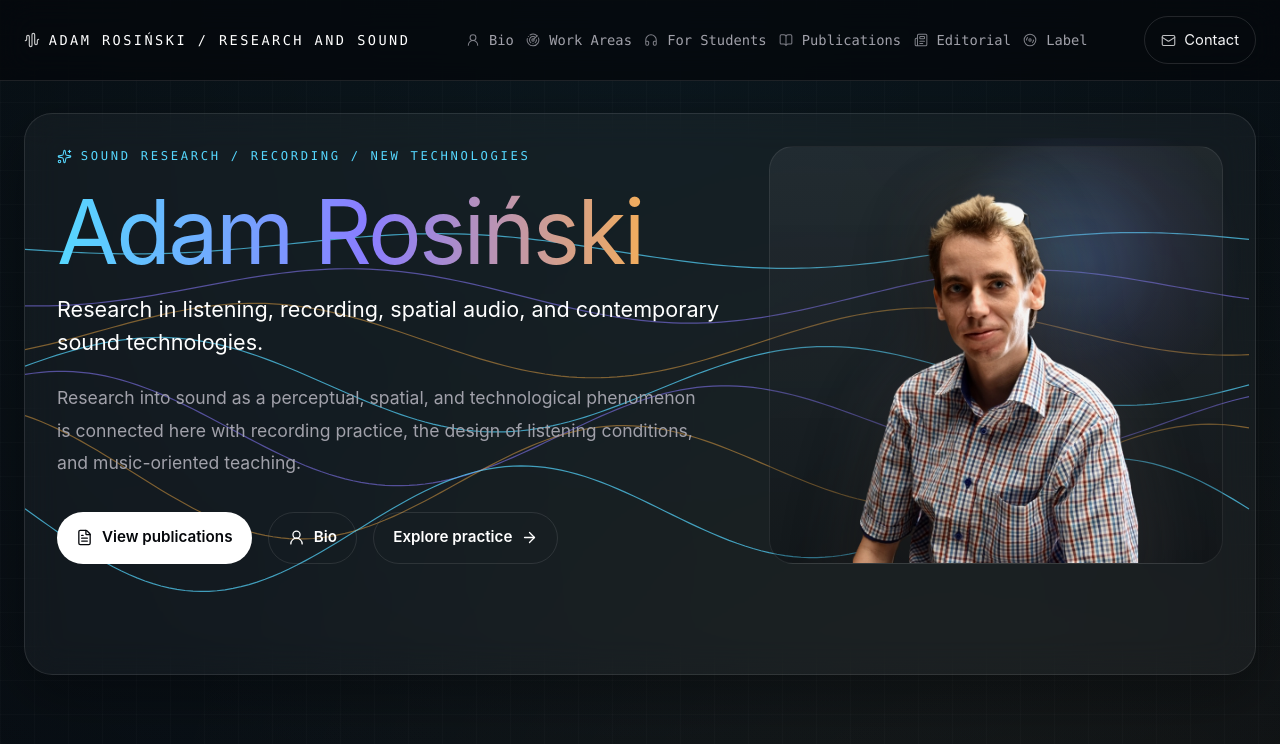
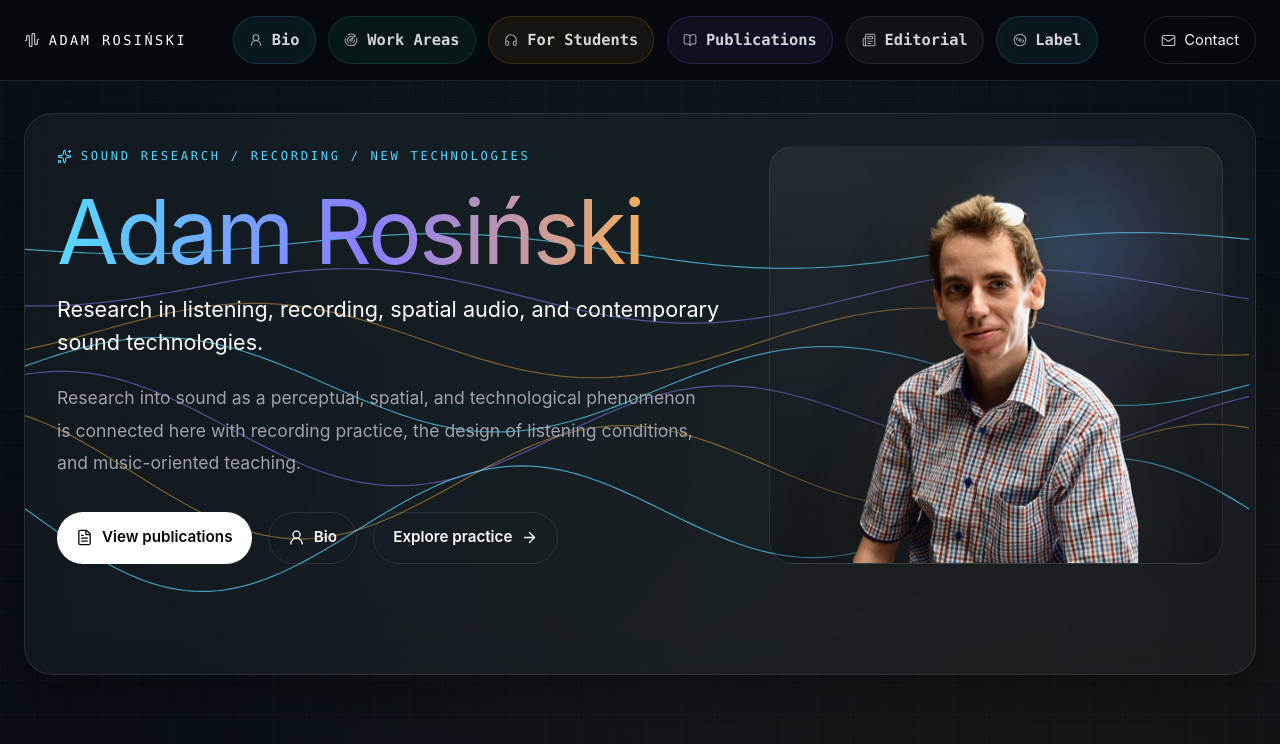
Before and after one commit to grzegorz-samson/adam-rosinski, an Astro site: page / in a window 1280 px wide. Shown: the top 744 px of the page. Built offline with nearby package versions, Linux system fonts and the light colour scheme; Astro itself is replaced by a stand-in of ours.

Commit message:
Refine navbar emphasis and section tinting

```diff
--- a/src/layouts/AltLabLayout.astro
+++ b/src/layouts/AltLabLayout.astro
@@ -32,6 +32,15 @@ const navIcons = {
   "/music-label": Disc3,
   "/contact": Mail,
 };
+
+const navThemes = {
+  "/about": "cyan",
+  "/work-areas": "emerald",
+  "/audio-demonstrator": "amber",
+  "/publications": "violet",
+  "/editorial-roles": "slate",
+  "/music-label": "cyan",
+};
 ---
 
 <BaseLayout title={title} description={description} bodyClass="alt-lab">
@@ -39,7 +48,7 @@ const navIcons = {
     <div class="alt-shell alt-nav-inner">
       <a href={withBase("/")} class="alt-wordmark">
         <AudioWaveform size={16} stroke-width={1.75} aria-hidden="true" />
-        <span>{site.name} / research and sound</span>
+        <span>{site.name}</span>
       </a>
 
       <nav class="alt-nav-links" aria-label="Site navigation">
@@ -47,7 +56,14 @@ const navIcons = {
           const Icon = navIcons[item.href as keyof typeof navIcons];
 
           return (
-            <a href={withBase(item.href)} class:list={["alt-nav-link", isActive(item.href) && "is-active"]}>
+            <a
+              href={withBase(item.href)}
+              class:list={[
+                "alt-nav-link",
+                `alt-nav-link-${navThemes[item.href as keyof typeof navThemes] ?? "slate"}`,
+                isActive(item.href) && "is-active",
+              ]}
+            >
               <Icon size={14} stroke-width={1.75} aria-hidden="true" />
               <span>{item.label}</span>
             </a>
@@ -129,6 +145,7 @@ const navIcons = {
     letter-spacing: 0.18em;
     text-transform: uppercase;
     text-decoration: none;
+    white-space: nowrap;
   }
 
   .alt-nav-links,
@@ -139,14 +156,87 @@ const navIcons = {
   }
 
   .alt-nav-link {
-    color: #a1a1aa;
-    font-size: 0.86rem;
+    color: #d4d4d8;
+    font-size: 0.96rem;
+    font-weight: 700;
+    padding: 0.72rem 0.95rem;
+    border: 1px solid rgba(255, 255, 255, 0.08);
+    border-radius: 999px;
+    background: rgba(255, 255, 255, 0.04);
+    backdrop-filter: blur(10px);
     text-decoration: none;
+    transition:
+      transform 180ms ease,
+      border-color 180ms ease,
+      background 180ms ease,
+      color 180ms ease,
+      box-shadow 180ms ease;
   }
 
   .alt-nav-link:hover,
   .alt-nav-link.is-active {
     color: #fff;
+    transform: translateY(-1px);
+  }
+
+  .alt-nav-link-cyan {
+    background: rgba(86, 216, 255, 0.08);
+    border-color: rgba(86, 216, 255, 0.16);
+  }
+
+  .alt-nav-link-emerald {
+    background: rgba(52, 211, 153, 0.08);
+    border-color: rgba(52, 211, 153, 0.16);
+  }
+
+  .alt-nav-link-amber {
+    background: rgba(255, 179, 71, 0.08);
+    border-color: rgba(255, 179, 71, 0.16);
+  }
+
+  .alt-nav-link-violet {
+    background: rgba(138, 125, 255, 0.08);
+    border-color: rgba(138, 125, 255, 0.18);
+  }
+
+  .alt-nav-link-slate {
+    background: rgba(161, 161, 170, 0.08);
+    border-color: rgba(161, 161, 170, 0.14);
+  }
+
+  .alt-nav-link-cyan:hover,
+  .alt-nav-link-cyan.is-active {
+    border-color: rgba(86, 216, 255, 0.36);
+    background: rgba(86, 216, 255, 0.16);
+    box-shadow: 0 10px 28px rgba(86, 216, 255, 0.12);
+  }
+
+  .alt-nav-link-emerald:hover,
+  .alt-nav-link-emerald.is-active {
+    border-color: rgba(52, 211, 153, 0.36);
+    background: rgba(52, 211, 153, 0.16);
+    box-shadow: 0 10px 28px rgba(52, 211, 153, 0.12);
+  }
+
+  .alt-nav-link-amber:hover,
+  .alt-nav-link-amber.is-active {
+    border-color: rgba(255, 179, 71, 0.36);
+    background: rgba(255, 179, 71, 0.16);
+    box-shadow: 0 10px 28px rgba(255, 179, 71, 0.12);
+  }
+
+  .alt-nav-link-violet:hover,
+  .alt-nav-link-violet.is-active {
+    border-color: rgba(138, 125, 255, 0.36);
+    background: rgba(138, 125, 255, 0.16);
+    box-shadow: 0 10px 28px rgba(138, 125, 255, 0.12);
+  }
+
+  .alt-nav-link-slate:hover,
+  .alt-nav-link-slate.is-active {
+    border-color: rgba(161, 161, 170, 0.28);
+    background: rgba(161, 161, 170, 0.14);
+    box-shadow: 0 10px 28px rgba(161, 161, 170, 0.08);
   }
 
   .alt-nav-link svg,
```
